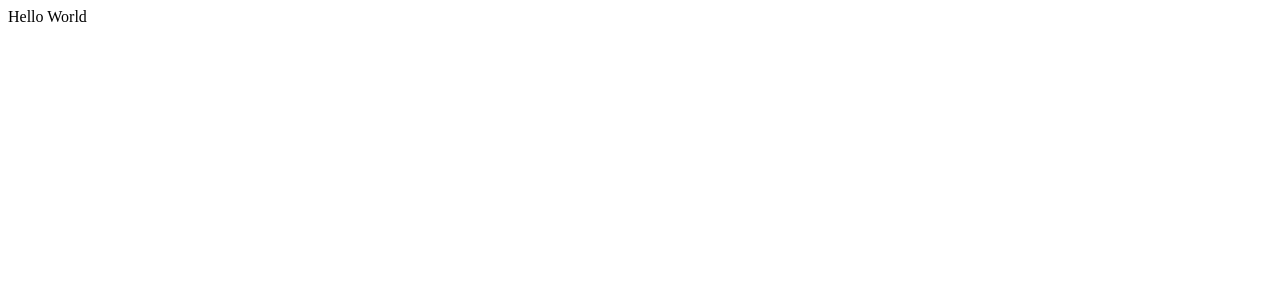
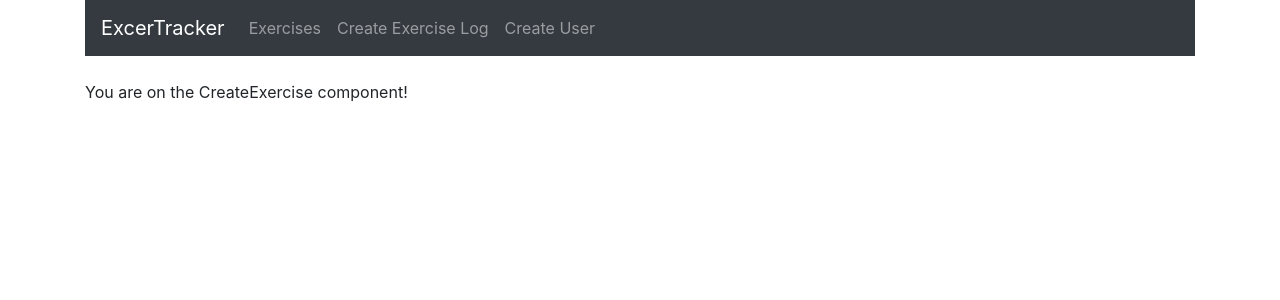
Before and after one commit to ryan258/mern-exercise-tracker, a React (Create React App) app: page /create in a window 1280 px wide. Shown: the top 300 px of the page. Built offline with nearby package versions, Linux system fonts and the light colour scheme; the HTML template or start-up script is replaced by a standard one.

Commit message:
Add Bootstrap, set up navigation routing, stub out section components.

```diff
--- a/package.json
+++ b/package.json
@@ -6,8 +6,10 @@
     "@testing-library/jest-dom": "^4.2.4",
     "@testing-library/react": "^9.3.2",
     "@testing-library/user-event": "^7.1.2",
+    "bootstrap": "^4.4.1",
     "react": "^16.13.1",
     "react-dom": "^16.13.1",
+    "react-router-dom": "^5.1.2",
     "react-scripts": "3.4.1"
   },
   "scripts": {
--- a/src/App.js
+++ b/src/App.js
@@ -1,7 +1,26 @@
 import React from "react";
+import { BrowserRouter as Router, Route } from "react-router-dom";
+import "bootstrap/dist/css/bootstrap.min.css";
+
+import Navbar from "./components/Navbar";
+import ExercisesList from "./components/ExercisesList";
+import EditExercise from "./components/EditExercise";
+import CreateExercise from "./components/CreateExercise";
+import CreateUser from "./components/CreateUser";
 
 function App() {
-  return <div className="container">Hello World</div>;
+  return (
+    <Router>
+      <div className="container">
+        <Navbar />
+        <br />
+        <Route path="/" exact component={ExercisesList} />
+        <Route path="/edit/:id" component={EditExercise} />
+        <Route path="/create" component={CreateExercise} />
+        <Route path="/user" component={CreateUser} />
+      </div>
+    </Router>
+  );
 }
 
 export default App;
--- /dev/null
+++ b/src/components/CreateExercise.js
@@ -0,0 +1,11 @@
+import React, { Component } from "react";
+
+export default class CreateExercise extends Component {
+  render() {
+    return (
+      <div>
+        <p> You are on the CreateExercise component! </p>{" "}
+      </div>
+    );
+  }
+}
--- /dev/null
+++ b/src/components/CreateUser.js
@@ -0,0 +1,11 @@
+import React, { Component } from "react";
+
+export default class CreateUser extends Component {
+  render() {
+    return (
+      <div>
+        <p> You are on the CreateUser component! </p>{" "}
+      </div>
+    );
+  }
+}
--- /dev/null
+++ b/src/components/EditExercise.js
@@ -0,0 +1,11 @@
+import React, { Component } from "react";
+
+export default class EditExercise extends Component {
+  render() {
+    return (
+      <div>
+        <p> You are on the EditExercise component! </p>{" "}
+      </div>
+    );
+  }
+}
--- /dev/null
+++ b/src/components/ExercisesList.js
@@ -0,0 +1,11 @@
+import React, { Component } from "react";
+
+export default class ExercisesList extends Component {
+  render() {
+    return (
+      <div>
+        <p>You are on the ExercisesList component!</p>
+      </div>
+    );
+  }
+}
--- /dev/null
+++ b/src/components/Navbar.js
@@ -0,0 +1,33 @@
+import React, { Component } from "react";
+import { Link } from "react-router-dom";
+
+export default class Navbar extends Component {
+  render() {
+    return (
+      <nav className="navbar navbar-dark bg-dark navbar-expand-lg">
+        <Link to="/" className="navbar-brand">
+          ExcerTracker
+        </Link>
+        <div className="collpase navbar-collapse">
+          <ul className="navbar-nav mr-auto">
+            <li className="navbar-item">
+              <Link to="/" className="nav-link">
+                Exercises
+              </Link>
+            </li>
+            <li className="navbar-item">
+              <Link to="/create" className="nav-link">
+                Create Exercise Log
+              </Link>
+            </li>
+            <li className="navbar-item">
+              <Link to="/user" className="nav-link">
+                Create User
+              </Link>
+            </li>
+          </ul>
+        </div>
+      </nav>
+    );
+  }
+}
```
